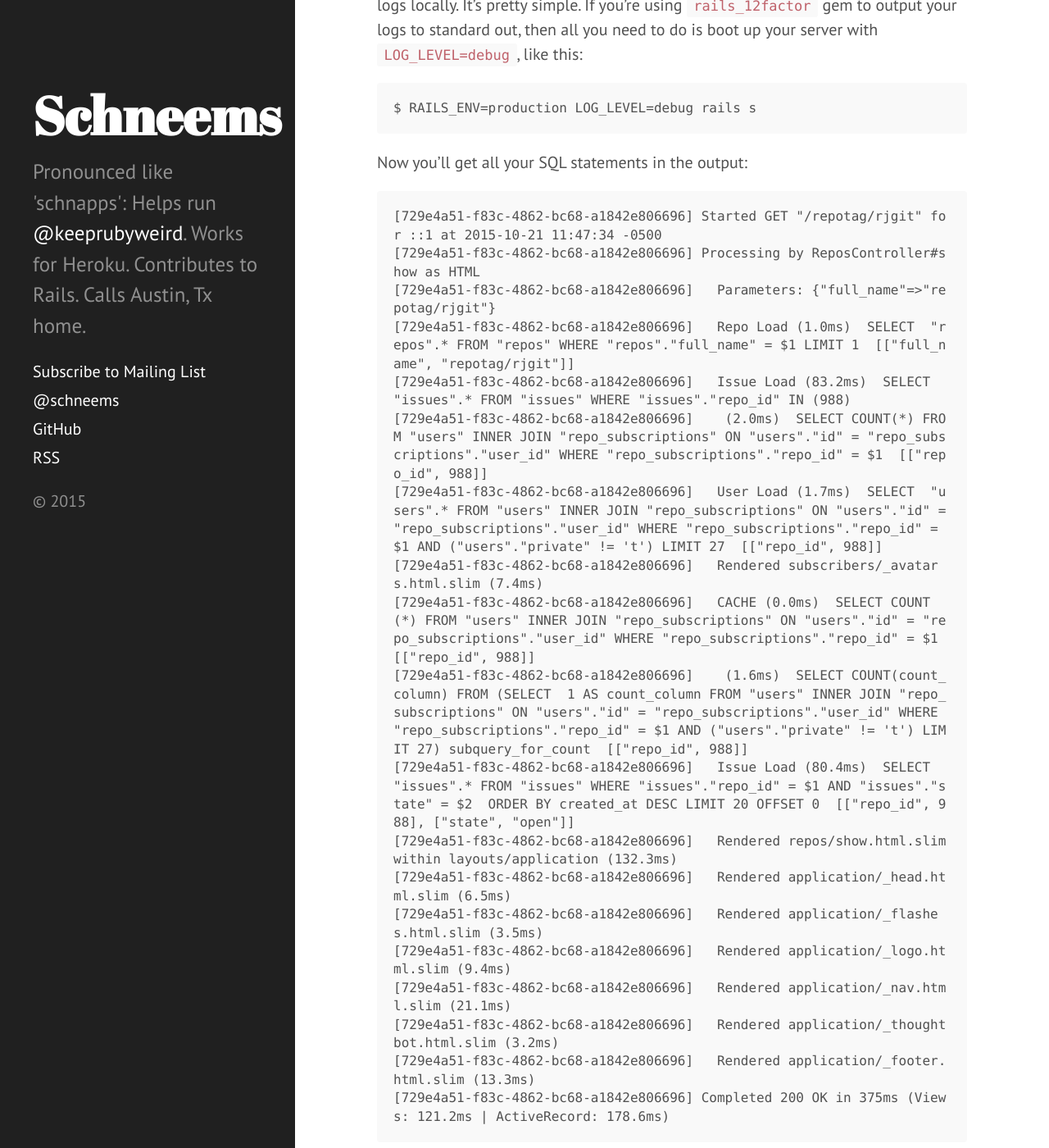
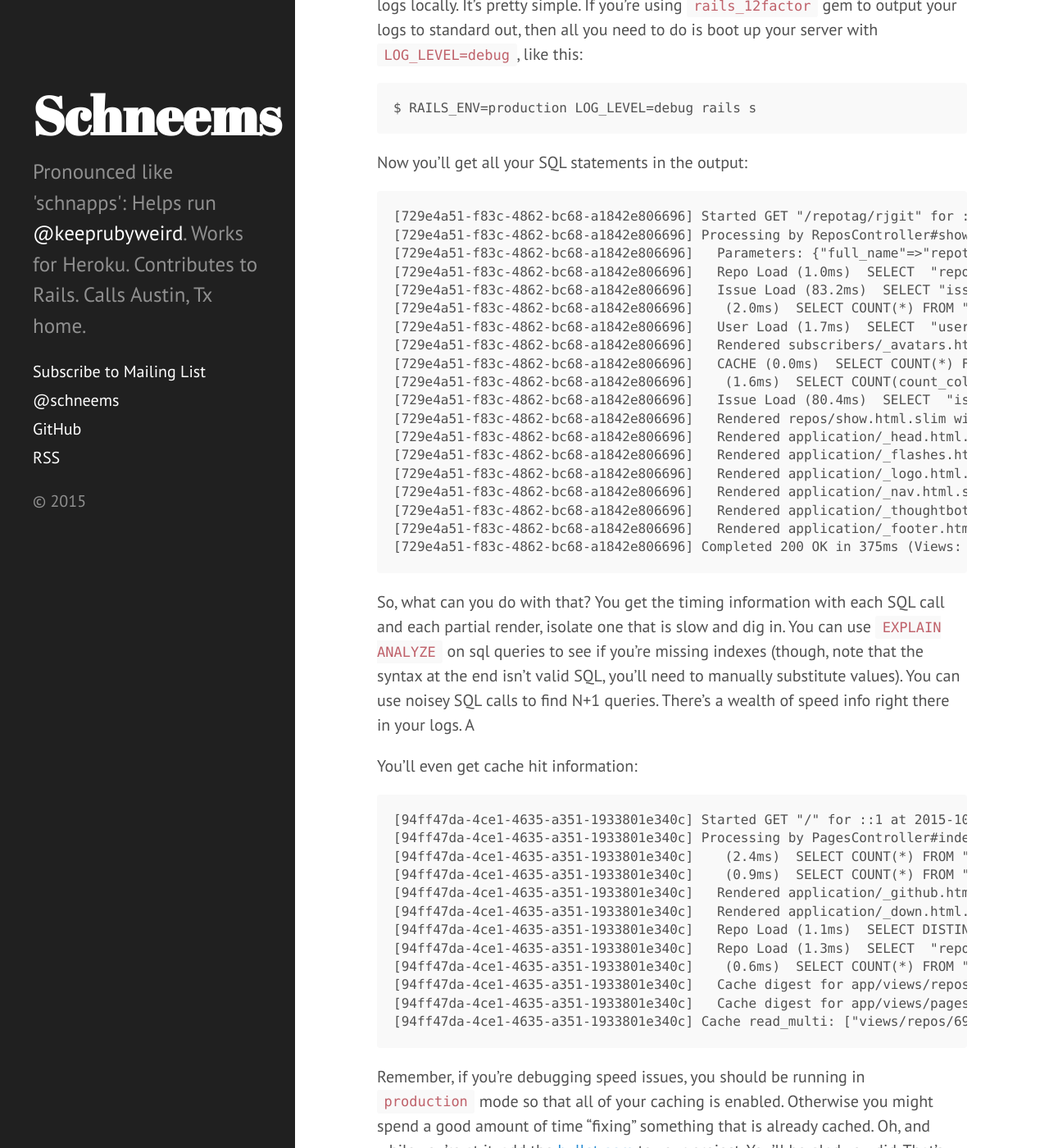
Before and after one commit to schneems/schneems, a Jekyll site: the page built from index.html, in a window 1280 px wide and 1400 px high, scrolled down 309 px. Shown: the whole window at 82% size. Built offline with Jekyll 4.4.1, drawn with Linux system fonts in a browser that asks for light colours; Markdown is read by kramdown in place of the engine named in the settings; the list of posts is cut into pages by our own code.

Commit message:
Fix pre wrapping
http://stackoverflow.com/questions/10374171/how-to-make-twitter-bootstraps-pre-blocks-scroll-horizontally

```diff
--- a/public/css/hyde.css
+++ b/public/css/hyde.css
@@ -45,6 +45,11 @@ html {
   }
 }
 
+pre {
+  overflow: auto;
+  word-wrap: normal;
+  white-space: pre;
+}
 
 /*
  * Sidebar
```
